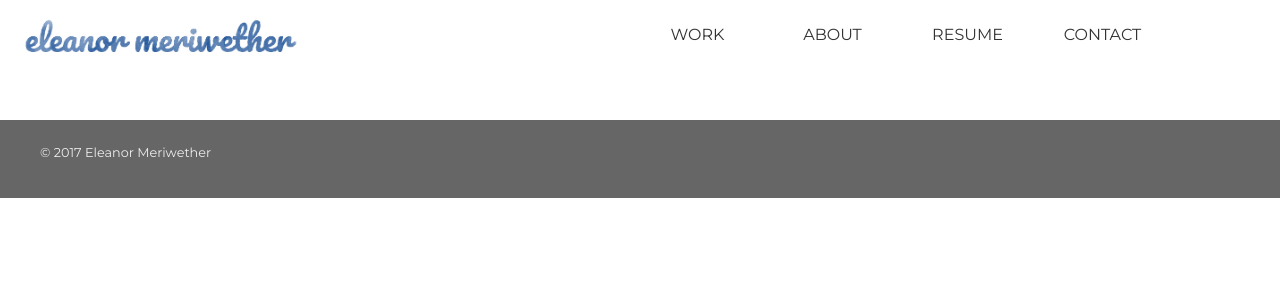
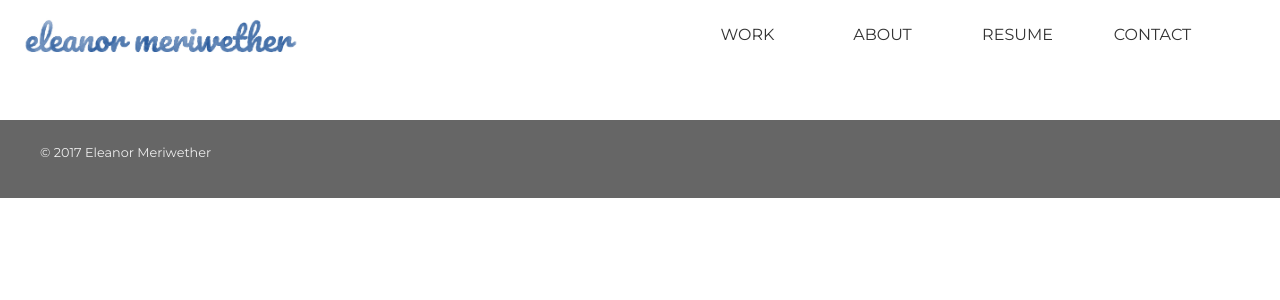
Before and after one commit to emeriwether/emeriwether.github.io, a Jekyll site: the page built from contact.html, in a window 1280 px wide. Shown: the top 300 px of the page. Built offline with Jekyll 4.4.1, drawn with Linux system fonts in a browser that asks for light colours; nearby versions of some CDN libraries.

Commit message:
adjust nav to new 1400 size

```diff
--- a/css/styles.css
+++ b/css/styles.css
@@ -93,7 +93,7 @@ nav ul li.current {
     text-decoration: underline;
 }
 
-nav > ul { padding-left: 630px; }
+nav > ul { padding-left: 680px; }
 nav > ul > li { float: left; }
 
 
```
